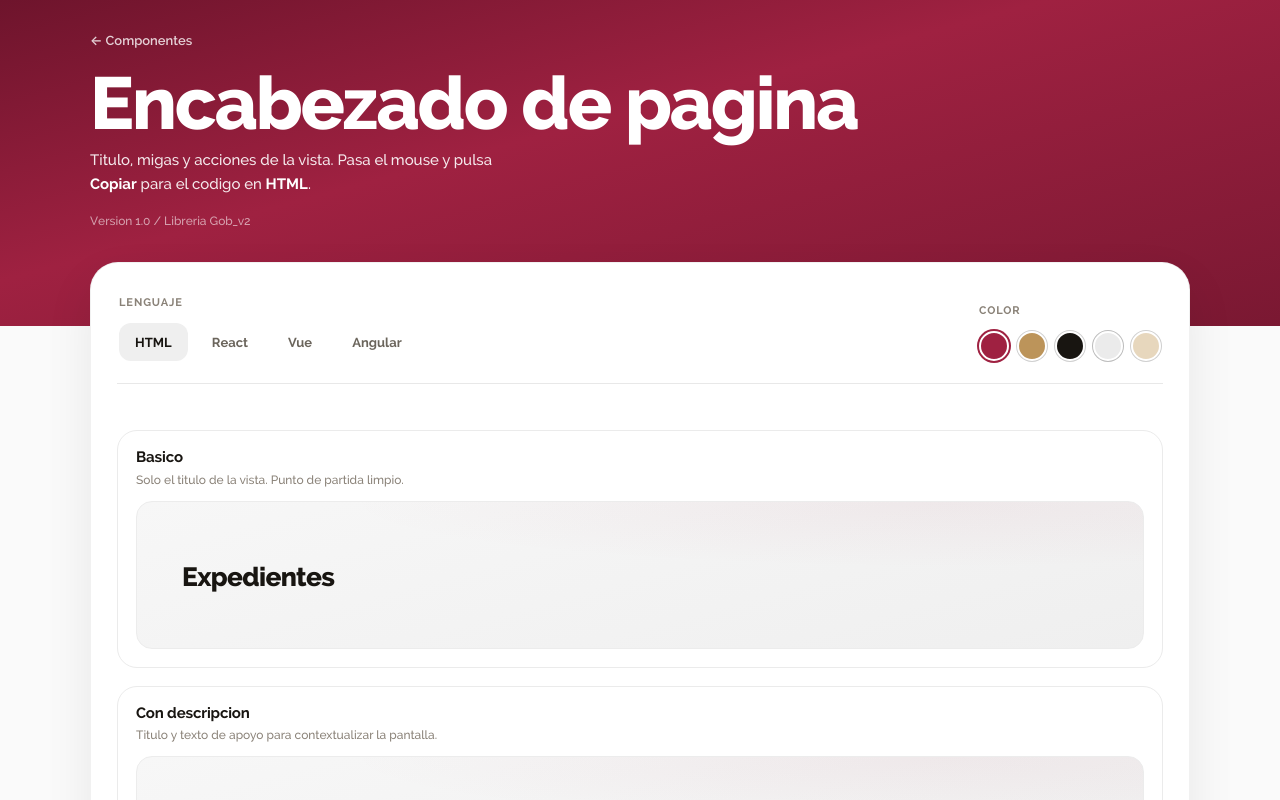
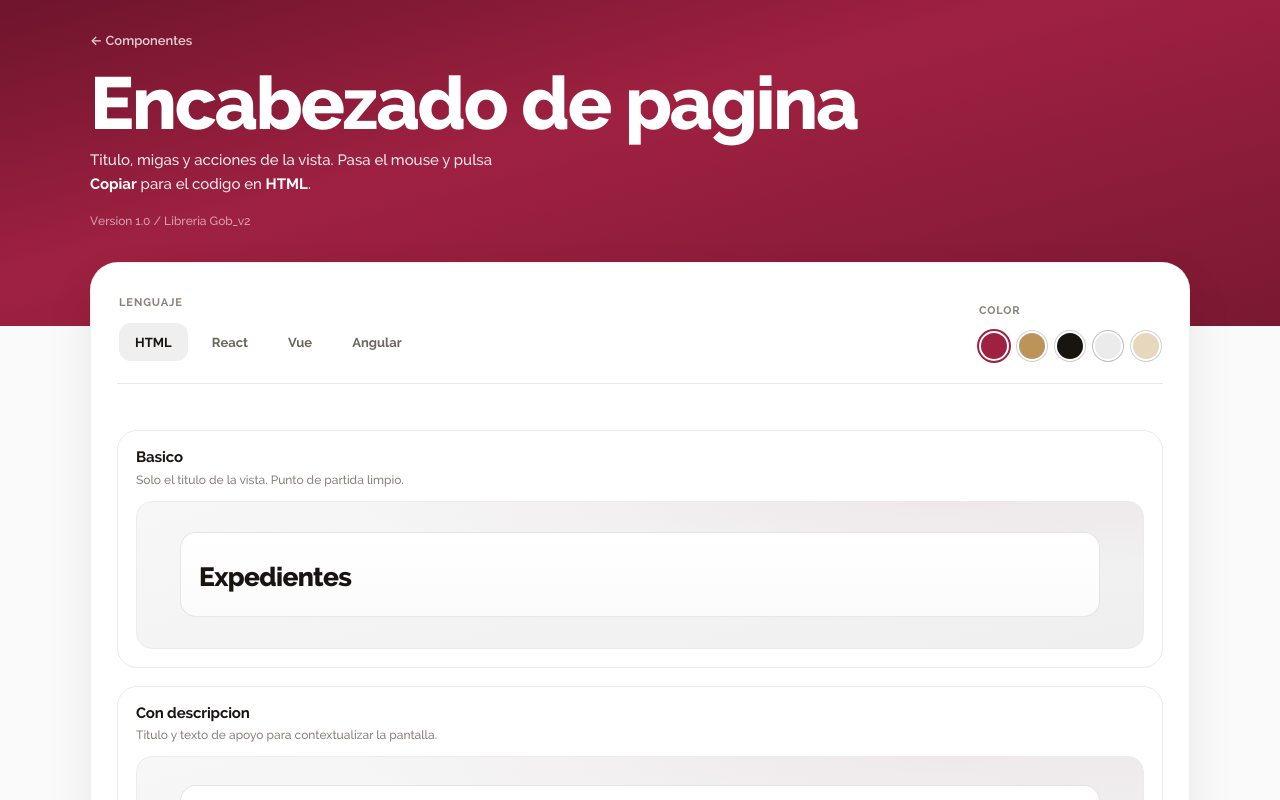
Before and after one commit to mariasan001/gob_ui, a Next.js app in the folder apps/web-next/: page /encabezado-pagina in a window 1280 px wide. Shown: the top 800 px of the page. Built offline with nearby package versions, Linux system fonts and the light colour scheme.

Commit message:
Usa degradado en el fondo del Encabezado de pagina
El panel de gob-page-header ahora usa linear-gradient por tono, igual que la barra superior.

Co-authored-by: mariasan001 <mariasan001@users.noreply.github.com>

```diff
--- a/apps/web-next/src/app/encabezado-pagina/header-themes.ts
+++ b/apps/web-next/src/app/encabezado-pagina/header-themes.ts
@@ -4,7 +4,8 @@ import type { Tone } from '@mariasan001/ui-wc';
 
 export const HEADER_THEME_VARS: Record<Tone, CSSProperties> = {
   primary: {
-    ['--gob-ph-bg' as string]: 'transparent',
+    ['--gob-ph-bg' as string]: '#ffffff',
+    ['--gob-ph-bg-2' as string]: '#fbfbfb',
     ['--gob-ph-text' as string]: '#6b665f',
     ['--gob-ph-muted' as string]: '#8a8278',
     ['--gob-ph-title' as string]: '#181511',
@@ -16,7 +17,8 @@ export const HEADER_THEME_VARS: Record<Tone, CSSProperties> = {
     ['--gob-ph-surface-border' as string]: '#e5e5e5',
   },
   accent: {
-    ['--gob-ph-bg' as string]: 'transparent',
+    ['--gob-ph-bg' as string]: '#f7f1e8',
+    ['--gob-ph-bg-2' as string]: '#f3ebe0',
     ['--gob-ph-text' as string]: '#5c5348',
     ['--gob-ph-muted' as string]: '#8a8278',
     ['--gob-ph-title' as string]: '#3f372e',
@@ -24,11 +26,12 @@ export const HEADER_THEME_VARS: Record<Tone, CSSProperties> = {
     ['--gob-ph-accent' as string]: '#bc945a',
     ['--gob-ph-accent-soft' as string]: 'rgba(188, 148, 90, 0.22)',
     ['--gob-ph-accent-text' as string]: '#7a5a2e',
-    ['--gob-ph-surface' as string]: '#f7f1e8',
+    ['--gob-ph-surface' as string]: 'rgba(255, 255, 255, 0.65)',
     ['--gob-ph-surface-border' as string]: 'rgba(24, 21, 17, 0.1)',
   },
   dark: {
     ['--gob-ph-bg' as string]: '#181511',
+    ['--gob-ph-bg-2' as string]: '#221e19',
     ['--gob-ph-text' as string]: 'rgba(255, 255, 255, 0.72)',
     ['--gob-ph-muted' as string]: 'rgba(255, 255, 255, 0.55)',
     ['--gob-ph-title' as string]: '#ffffff',
@@ -41,6 +44,7 @@ export const HEADER_THEME_VARS: Record<Tone, CSSProperties> = {
   },
   neutral: {
     ['--gob-ph-bg' as string]: '#ebebeb',
+    ['--gob-ph-bg-2' as string]: '#e4e4e4',
     ['--gob-ph-text' as string]: '#5f5952',
     ['--gob-ph-muted' as string]: '#8a8278',
     ['--gob-ph-title' as string]: '#181511',
@@ -53,6 +57,7 @@ export const HEADER_THEME_VARS: Record<Tone, CSSProperties> = {
   },
   soft: {
     ['--gob-ph-bg' as string]: '#e7d7bd',
+    ['--gob-ph-bg-2' as string]: '#dfc9a8',
     ['--gob-ph-text' as string]: '#5a4f42',
     ['--gob-ph-muted' as string]: '#7a6f60',
     ['--gob-ph-title' as string]: '#2f2922',
--- a/packages/ui-wc/src/components/page-header/page-header-styles.ts
+++ b/packages/ui-wc/src/components/page-header/page-header-styles.ts
@@ -5,7 +5,8 @@ export const pageHeaderStyles = `
   box-sizing: border-box;
   font-family: var(--gob-font-sans, Gotham, Raleway, sans-serif);
   color: var(--gob-ph-text, #6b665f);
-  --gob-ph-bg: transparent;
+  --gob-ph-bg: #ffffff;
+  --gob-ph-bg-2: #fbfbfb;
   --gob-ph-text: #6b665f;
   --gob-ph-muted: #8a8278;
   --gob-ph-title: #181511;
@@ -28,8 +29,10 @@ export const pageHeaderStyles = `
 .root {
   display: grid;
   gap: var(--gob-ph-gap);
-  padding: 4px 2px 2px;
-  background: var(--gob-ph-bg);
+  padding: 18px 18px 16px;
+  border-radius: 16px;
+  border: 1px solid var(--gob-ph-border);
+  background: linear-gradient(180deg, var(--gob-ph-bg) 0%, var(--gob-ph-bg-2) 100%);
   color: var(--gob-ph-text);
 }
 
@@ -131,7 +134,8 @@ export const pageHeaderStyles = `
 :host([tone='primary']),
 :host(:not([tone])),
 .root[data-tone='primary'] {
-  --gob-ph-bg: transparent;
+  --gob-ph-bg: #ffffff;
+  --gob-ph-bg-2: #fbfbfb;
   --gob-ph-text: #6b665f;
   --gob-ph-muted: #8a8278;
   --gob-ph-title: #181511;
@@ -145,7 +149,8 @@ export const pageHeaderStyles = `
 
 :host([tone='accent']),
 .root[data-tone='accent'] {
-  --gob-ph-bg: transparent;
+  --gob-ph-bg: #f7f1e8;
+  --gob-ph-bg-2: #f3ebe0;
   --gob-ph-text: #5c5348;
   --gob-ph-muted: #8a8278;
   --gob-ph-title: #3f372e;
@@ -153,13 +158,14 @@ export const pageHeaderStyles = `
   --gob-ph-accent: #bc945a;
   --gob-ph-accent-soft: rgba(188, 148, 90, 0.22);
   --gob-ph-accent-text: #7a5a2e;
-  --gob-ph-surface: #f7f1e8;
+  --gob-ph-surface: rgba(255, 255, 255, 0.65);
   --gob-ph-surface-border: rgba(24, 21, 17, 0.1);
 }
 
 :host([tone='dark']),
 .root[data-tone='dark'] {
   --gob-ph-bg: #181511;
+  --gob-ph-bg-2: #221e19;
   --gob-ph-text: rgba(255, 255, 255, 0.72);
   --gob-ph-muted: rgba(255, 255, 255, 0.55);
   --gob-ph-title: #ffffff;
@@ -174,6 +180,7 @@ export const pageHeaderStyles = `
 :host([tone='neutral']),
 .root[data-tone='neutral'] {
   --gob-ph-bg: #ebebeb;
+  --gob-ph-bg-2: #e4e4e4;
   --gob-ph-text: #5f5952;
   --gob-ph-muted: #8a8278;
   --gob-ph-title: #181511;
@@ -188,6 +195,7 @@ export const pageHeaderStyles = `
 :host([tone='soft']),
 .root[data-tone='soft'] {
   --gob-ph-bg: #e7d7bd;
+  --gob-ph-bg-2: #dfc9a8;
   --gob-ph-text: #5a4f42;
   --gob-ph-muted: #7a6f60;
   --gob-ph-title: #2f2922;
@@ -197,17 +205,6 @@ export const pageHeaderStyles = `
   --gob-ph-accent-text: #9f2141;
   --gob-ph-surface: rgba(255, 255, 255, 0.42);
   --gob-ph-surface-border: rgba(24, 21, 17, 0.12);
-}
-
-:host([tone='dark']) .root,
-:host([tone='neutral']) .root,
-:host([tone='soft']) .root,
-.root[data-tone='dark'],
-.root[data-tone='neutral'],
-.root[data-tone='soft'] {
-  padding: 18px 18px 16px;
-  border-radius: 16px;
-  border: 1px solid var(--gob-ph-border);
 }
 
 @media (max-width: 720px) {
```
